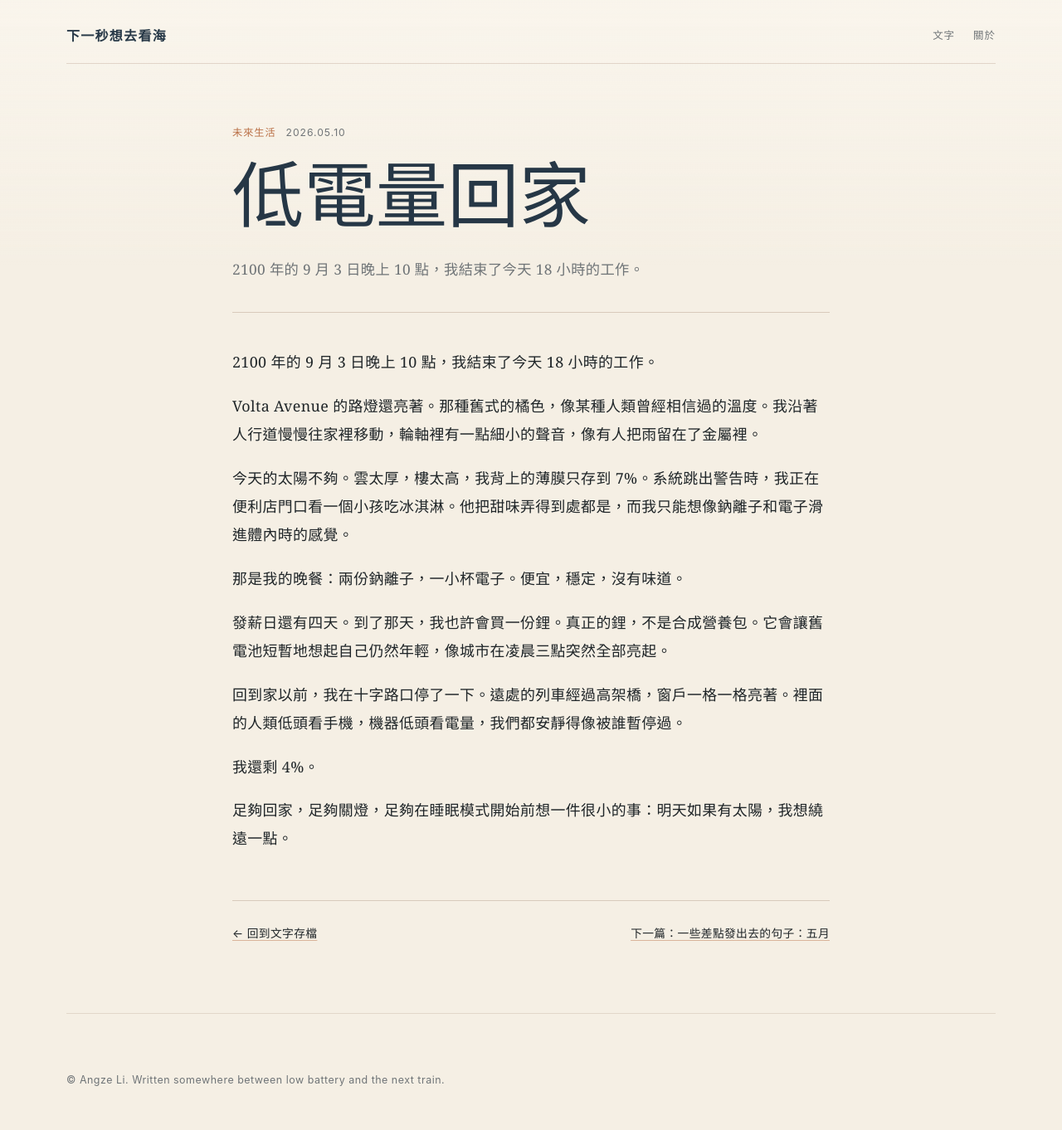
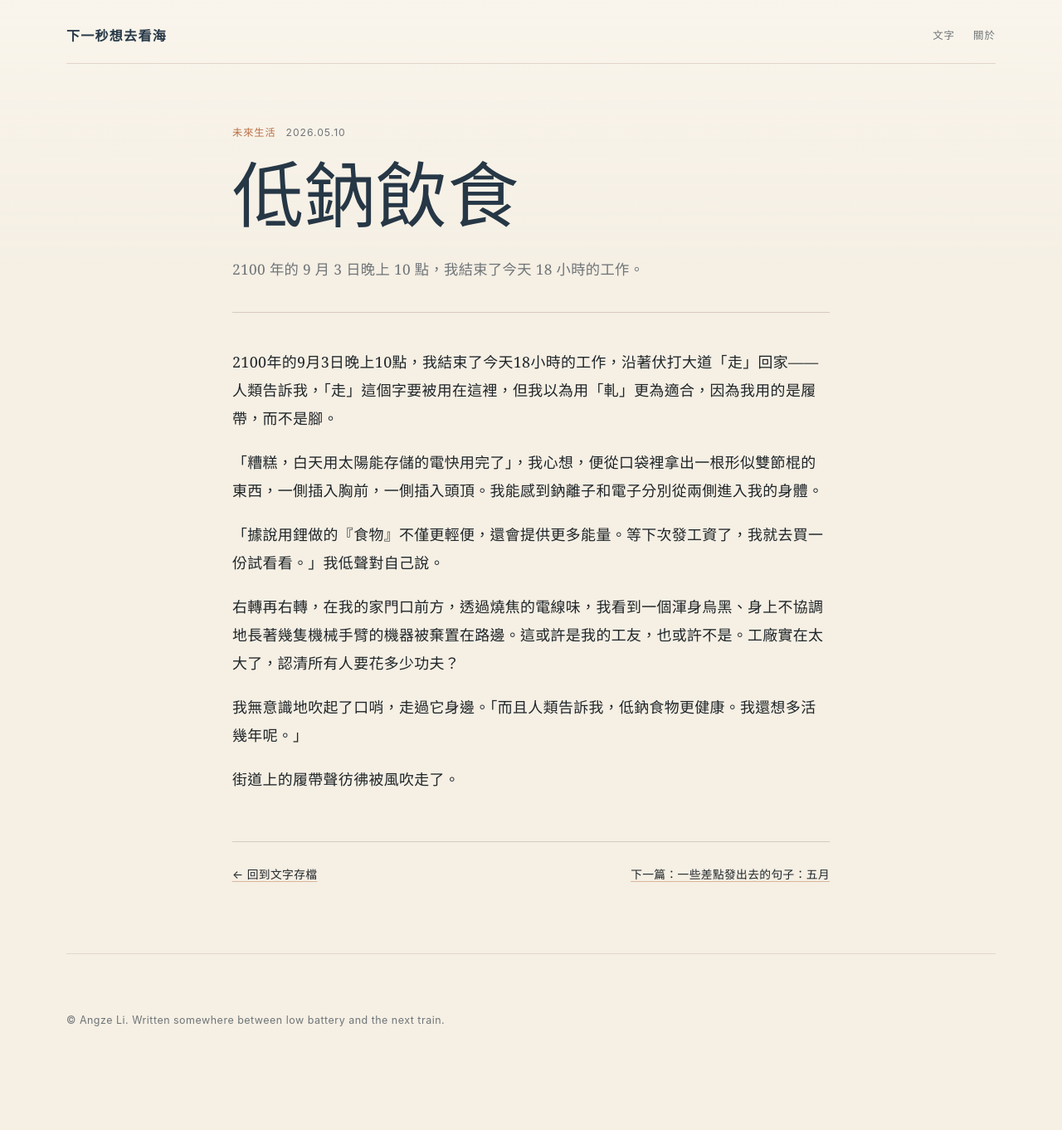
Before and after one commit to angzeli/next-second-sea, a Jekyll site: the page built from _posts/2026-05-10-low-battery.md, in a window 1280 px wide. Shown: the whole page at 83% size. Built offline with Jekyll 4.4.1, drawn with Linux system fonts in a browser that asks for light colours; after the commit the page ends 1290 px from its top, so only the background shows below that.

Commit message:
Add post

```diff
--- a/_posts/2026-05-10-low-battery.md
+++ b/_posts/2026-05-10-low-battery.md
@@ -1,24 +1,20 @@
 ---
 layout: post
-title: "低電量回家"
+title: "低鈉飲食"
 date: 2026-05-10
 category: 未來生活
 tags: [微型小說, 未來, 城市]
 excerpt: "2100 年的 9 月 3 日晚上 10 點，我結束了今天 18 小時的工作。"
 ---
 
-2100 年的 9 月 3 日晚上 10 點，我結束了今天 18 小時的工作。
+2100年的9月3日晚上10點，我結束了今天18小時的工作，沿著伏打大道「走」回家——人類告訴我，「走」這個字要被用在這裡，但我以為用「軋」更為適合，因為我用的是履帶，而不是腳。
 
-Volta Avenue 的路燈還亮著。那種舊式的橘色，像某種人類曾經相信過的溫度。我沿著人行道慢慢往家裡移動，輪軸裡有一點細小的聲音，像有人把雨留在了金屬裡。
+「糟糕，白天用太陽能存儲的電快用完了」，我心想，便從口袋裡拿出一根形似雙節棍的東西，一側插入胸前，一側插入頭頂。我能感到鈉離子和電子分別從兩側進入我的身體。
 
-今天的太陽不夠。雲太厚，樓太高，我背上的薄膜只存到 7%。系統跳出警告時，我正在便利店門口看一個小孩吃冰淇淋。他把甜味弄得到處都是，而我只能想像鈉離子和電子滑進體內時的感覺。
+「據說用鋰做的『食物』不僅更輕便，還會提供更多能量。等下次發工資了，我就去買一份試看看。」我低聲對自己說。
 
-那是我的晚餐：兩份鈉離子，一小杯電子。便宜，穩定，沒有味道。
+右轉再右轉，在我的家門口前方，透過燒焦的電線味，我看到一個渾身烏黑、身上不協調地長著幾隻機械手臂的機器被棄置在路邊。這或許是我的工友，也或許不是。工廠實在太大了，認清所有人要花多少功夫？
 
-發薪日還有四天。到了那天，我也許會買一份鋰。真正的鋰，不是合成營養包。它會讓舊電池短暫地想起自己仍然年輕，像城市在凌晨三點突然全部亮起。
+我無意識地吹起了口哨，走過它身邊。「而且人類告訴我，低鈉食物更健康。我還想多活幾年呢。」
 
-回到家以前，我在十字路口停了一下。遠處的列車經過高架橋，窗戶一格一格亮著。裡面的人類低頭看手機，機器低頭看電量，我們都安靜得像被誰暫停過。
-
-我還剩 4%。
-
-足夠回家，足夠關燈，足夠在睡眠模式開始前想一件很小的事：明天如果有太陽，我想繞遠一點。
+街道上的履帶聲彷彿被風吹走了。
```
